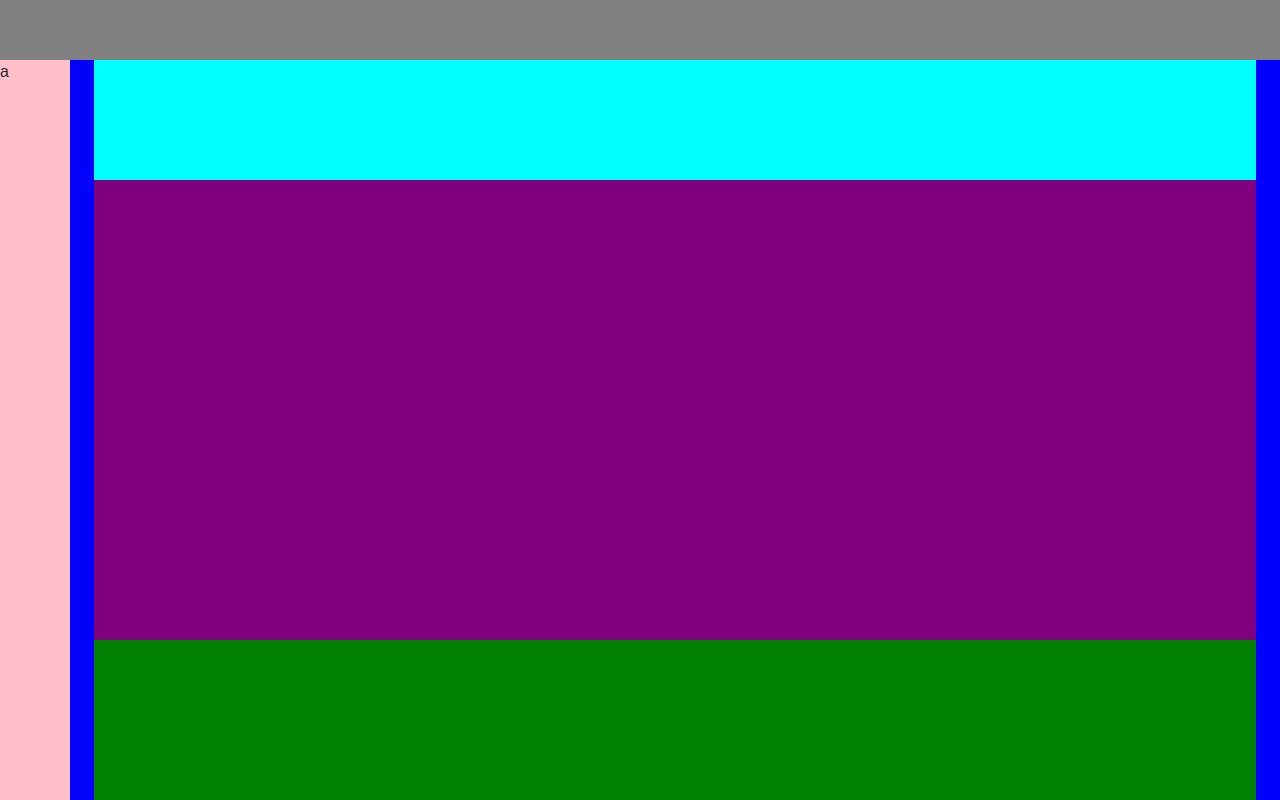
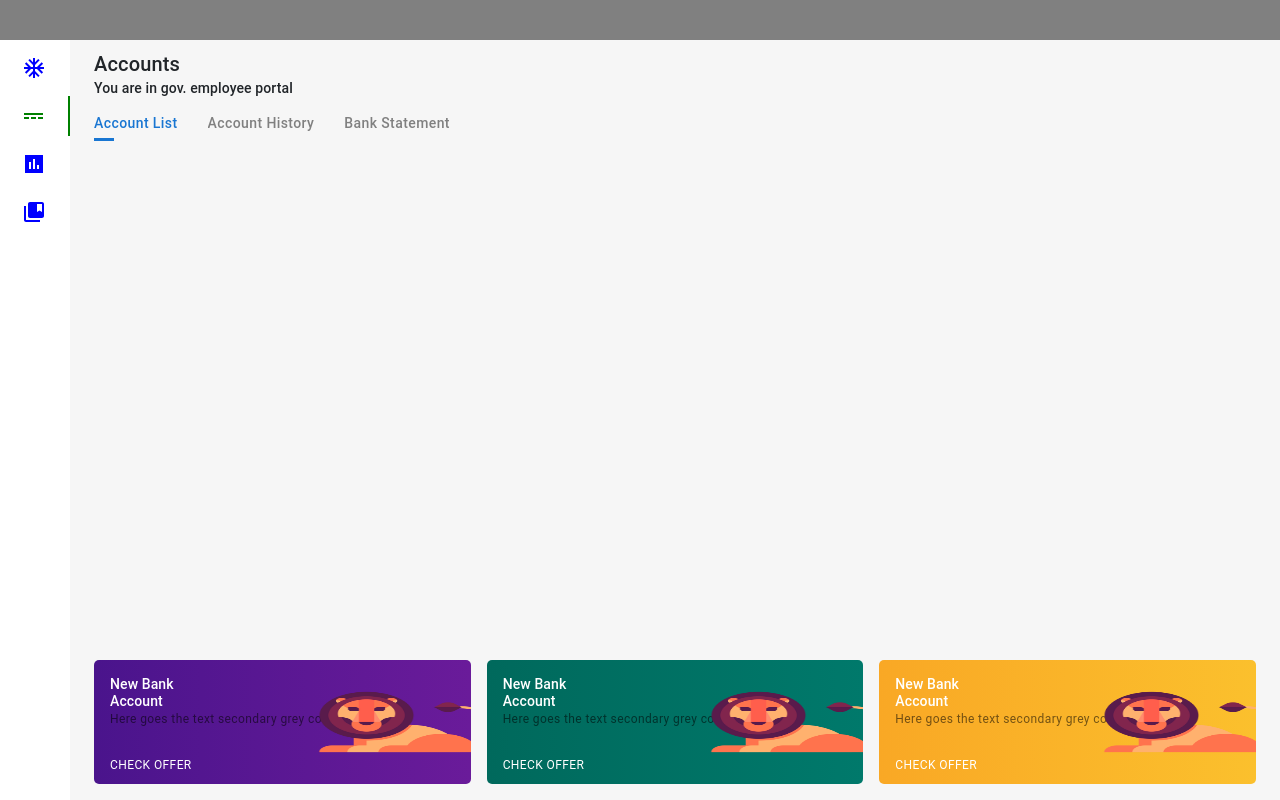
Before and after one commit to RebootHackathon/LSGD_FRONT, a React app: page /LSGD_FRONT/home in a window 1280 px wide. Built offline with nearby package versions, Linux system fonts and the light colour scheme.

Commit message:
home page working

```diff
--- a/src/Components/Donatto/AppBar/AppBar.jsx
+++ b/src/Components/Donatto/AppBar/AppBar.jsx
@@ -11,7 +11,7 @@ export default function ButtonAppBar() {
   const classes = useStyles();
 
   return (
-    <Box className={classes.root} height={60} bgcolor="gray">
+    <Box className={classes.root} height={40} bgcolor="gray">
     </Box>
   );
 }
--- a/src/Components/Donatto/MenuBar/MenuBar.jsx
+++ b/src/Components/Donatto/MenuBar/MenuBar.jsx
@@ -1,14 +1,33 @@
 import React from "react";
 import {Box} from '@material-ui/core';
+import {AcUnitTwoTone, PowerInput, PollSharp, CollectionsBookmark} from '@material-ui/icons';
 
 
 import useStyles from "./styles";
 
+const Menu = (props) => {
+    const classes = useStyles(props);
+    const {activeTab, Icon} = props;
+    return (
+        <Box width="100%" padding={1} marginTop={1} className={classes.menu} display="flex" flexDirection="column" alignItems="center">
+            <Icon className={classes.icon} />
+        </Box>
+    )
+
+}
+
+
+
 const MenuBar = (props) => {
-    const classes = useStyles();
+    const {activeTab} = props;
 
     return (
-        <Box bgcolor="pink" width={70}>a</Box>
+        <Box bgcolor="white" width={70}>
+            <Menu index={1} activeTab={activeTab} Icon={AcUnitTwoTone} />
+            <Menu index={2} activeTab={activeTab} Icon={PowerInput} />
+            <Menu index={3} activeTab={activeTab} Icon={PollSharp} />
+            <Menu index={4} activeTab={activeTab} Icon={CollectionsBookmark} />
+        </Box>
     );
 }
 
--- a/src/Components/Donatto/MenuBar/styles.js
+++ b/src/Components/Donatto/MenuBar/styles.js
@@ -3,6 +3,18 @@ import { makeStyles } from '@material-ui/core/styles';
 const useStyles = makeStyles({
   root: {
   },
+  menu: {
+      borderRightWidth: 2,
+      borderRightStyle: "solid",
+      borderRightColor: props => {
+        return props.activeTab === props.index ? "green" : "transparent"
+      }
+  },
+  icon: {
+      color: props => {
+          return props.activeTab === props.index ? "green" : "blue"
+      }
+  }
 });
 
 export default useStyles;
--- a/src/Components/Donatto/Scaffold/Scaffold.jsx
+++ b/src/Components/Donatto/Scaffold/Scaffold.jsx
@@ -7,17 +7,18 @@ import AppBar from "../AppBar/AppBar";
 import MenuBar from "../MenuBar/MenuBar";
 
 
-const Scaffold = (Body) => {
+const Scaffold = (Body, activeTab) => {
 
     return (
-        function () {
+        function (props) {
+            console.log("*********", props);
             return (
-                <Box bgcolor="green" height="100vh" display="flex" flexDirection="column">
+                <Box height="100vh" display="flex" flexDirection="column">
                     <AppBar />
-                    <Box bgcolor="cyan" display="flex" flexGrow={1}>
-                        <MenuBar />
-                        <Box flexGrow={1} bgcolor="blue" display="flex">
-                            <Body />
+                    <Box display="flex" flexGrow={1}>
+                        <MenuBar activeTab={activeTab} />
+                        <Box flexGrow={1} display="flex" bgcolor="#f6f6f6">
+                            <Body {...props}/>
                         </Box>
                     </Box>
                 </Box>
--- a/src/pages/HomePage/HomePage.jsx
+++ b/src/pages/HomePage/HomePage.jsx
@@ -1,46 +1,123 @@
 import React from "react";
 
-import {Box, Container} from '@material-ui/core';
+import {Box, Container, Grid, Typography, Tabs, Tab} from '@material-ui/core';
 
 
 
 import Scaffold from "../../Components/Donatto/Scaffold/Scaffold";
+import lion from "../../assets/lion.png";
 import useStyles from "./styles";
 
 
 const Header = (props) => {
+    const classes = useStyles(props);
+    const {tabValue, handleChangeTab, a11yProps} = props;
+    console.log(a11yProps)
+
     return (
-        <Box height={120} bgcolor="cyan">
+        <Box display="flex" flexDirection="column">
+            <Box paddingY={1}>
+                <Typography variant="h6">Accounts</Typography>
+                <Typography variant="subtitle2">You are in gov. employee portal</Typography>
+            </Box>
+
+            <Tabs
+                value={tabValue}
+                indicatorColor="primary"
+                textColor="primary"
+                onChange={handleChangeTab}
+                selectionFollowsFocus={false}
+                aria-label="disabled tabs example"
+                classes={{root: classes.tabs, indicator: classes.indicator, scroller: classes.scroller}}
+            >
+                <Tab label="Account List" disableRipple={true} classes={{root: classes.tab, wrapper: classes.wrapper, selected: classes.selected}} />
+                <Tab label="Account History" disableRipple={true} classes={{root: classes.tab, wrapper: classes.wrapper, selected: classes.selected}} />
+                <Tab label="Bank Statement" disableRipple={true} classes={{root: classes.tab, wrapper: classes.wrapper, selected: classes.selected}} />
+            </Tabs>
 
         </Box>
     )
 }
 
 const PanelBody = (props) => {
+    const classes = useStyles(props);
+
+    const Tab1Body = (props) => {
+
+    }
+
     return (
-        <Box flexGrow={1} bgcolor="purple">
+        <Box flexGrow={1} bgcolor="none">
 
         </Box>
     )
 }
 
 const CardSection = (props) => {
+    const classes = useStyles(props);
+
+    function Card(props) {
+        const classes = useStyles(props);
+        const {title, subheading, caption, pic, url, fromColor, toColor} = props;
+
+        return (
+                <Box bgcolor="blue" height="100%" borderRadius={5} padding={2} paddingBottom={1} color="white"
+                    className={classes.card} position="relative" overflow="hidden">
+                    <Box zIndex={1} display="flex" flexDirection="column" height="100%">
+                        <Typography variant="subtitle2" color="inherit">New Bank</Typography>
+                        <Typography variant="subtitle2" color="inherit">Account</Typography>
+                        <Typography variant="caption" color="textSecondary">
+                            Here goes the text secondary grey color
+                        </Typography>
+                        <Box flexGrow={1}></Box>
+
+
+                        {/* <Typography variant="caption" display="inline">make a day to visit</Typography>
+                        <Typography variant="caption" display="inline">&#183;</Typography> */}
+                        <Typography variant="caption" display="inline">CHECK OFFER</Typography>
+
+                    </Box>
+                    <Box className={classes.imgContainer} height="100%" display="flex" alignItems="center">
+                        <img src={lion} className={classes.img} />
+                    </Box>
+
+                </Box>
+        )
+
+    }
+
     return (
-        <Box height={160} bgcolor="green">
+        <Box height={140} display="flex" paddingBottom={2}>
+            <Grid container spacing={2}>
+                <Grid item xs={12} md={4}>
+                    <Card title="New Bank" subheading="Account" caption="caption goes here to demonstrate"
+                         pic="" url="" fromColor="#4a148c" toColor="#6a1b9a" />
+                </Grid>
+                <Grid item xs={12} md={4}>
+                    <Card title="New Savings" subheading="Account" caption="second caption goes here"
+                        pic="" url="" fromColor="#00695c" toColor="#00796b" />
+                </Grid>
+                <Grid item xs={12} md={4}>
+                    <Card title="New Currency" subheading="Account" caption="here is the third caption goes here"
+                         pic="" url="" fromColor="#f9a825" toColor="#fbc02d" />
+                </Grid>
+            </Grid>
 
         </Box>
     )
 }
 
 const HomePage = (props) => {
-    const classes = useStyles();
+    const classes = useStyles(props);
+    const {tabValue, handleChangeTab, a11yProps} = props;
+    console.log("-------------", props)
 
     return (
         <React.Fragment>
-            <Container maxWidth="lg">
-                <Box bgcolor="red" height="100%" display="flex" flexDirection="column">
-                    <Header />
-                    <PanelBody />
+            <Container maxWidth="xl">
+                <Box height="100%" display="flex" flexDirection="column">
+                    <Header tabValue={tabValue} handleChangeTab={handleChangeTab} />
+                    <PanelBody tabValue={tabValue} handleChangeTab={handleChangeTab} />
                     <CardSection />
                 </Box>
             </Container>
@@ -48,4 +125,4 @@ const HomePage = (props) => {
     );
 }
 
-export default Scaffold(HomePage);
+export default Scaffold(HomePage, 2);
--- a/src/pages/HomePage/HomePageVM.js
+++ b/src/pages/HomePage/HomePageVM.js
@@ -3,8 +3,22 @@ import HomePage from "./HomePage";
 
 
 function HomePageVM(props) {
+  const [tabValue, setTabValue] = React.useState(0);
+
+
+  function a11yProps(index) {
+    return {
+      id: `simple-tab-${index}`,
+      'aria-controls': `simple-tabpanel-${index}`,
+    };
+  }
+
+  const handleChangeTab = (event, newValue) => {
+    setTabValue(newValue);
+  };
+
   return (
-    <HomePage />
+    <HomePage tabValue={tabValue} handleChangeTab={handleChangeTab} a11yProps={a11yProps} />
   )
 }
 
--- a/src/pages/HomePage/styles.js
+++ b/src/pages/HomePage/styles.js
@@ -1,8 +1,54 @@
 import { makeStyles } from '@material-ui/core/styles';
 
-const useStyles = makeStyles({
+const useStyles = makeStyles(theme => ({
   root: {
   },
-});
+  card: {
+      backgroundImage: props => {
+          console.log(props)
+          return `linear-gradient(to right, ${props.fromColor}, ${props.toColor})`
+      },
+  },
+  imgContainer: {
+    position: "absolute",
+    right: "-40px",
+    top: "0px",
+    zIndex: 0
+  },
+  img: {
+      height: 100,
+      width: 200,
+      transform: 'scaleX(-1)',
+  },
+  tabs: {
+    // height: 35,
+    minHeight: 35,
+  },
+  tab: {
+    minWidth:50,
+    // padding: 0,
+    paddingLeft: 0,
+    paddingRight: 30,
+    minHeight: 30,
+    overflow: "hidden",
+    color: "gray"
+
+  },
+  indicator: {
+    height: 3,
+    maxWidth: 20,
+  },
+  wrapper: {
+    textTransform: "none",
+    padding: 0,
+    // color: "blue"
+  },
+  selected: {
+    color: "red",
+    '&:focus': {
+      outline: "none",
+    }
+  }
+}));
 
 export default useStyles;
--- a/src/themes/theme.js
+++ b/src/themes/theme.js
@@ -17,6 +17,15 @@ const theme = createMuiTheme({
           contrastText: '#000',
         },
       },
+      typography: {
+        // "lineHeight": 1.5,
+        // "letterSpacing": 0.32,
+        // useNextVariants: true,
+        // suppressDeprecationWarnings: true,
+        subtitle2: {
+          "lineHeight": 1.2
+        },
+      },
   });
 
 export default theme;
```
Also changed, not shown: src/assets/lion.png (added).
